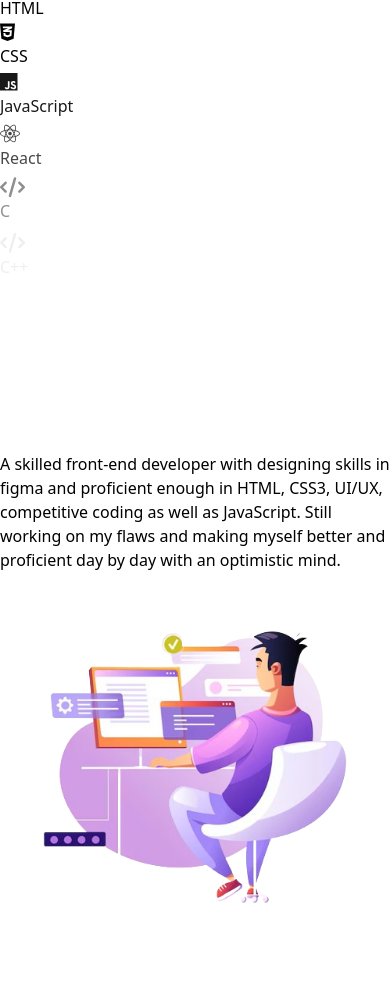
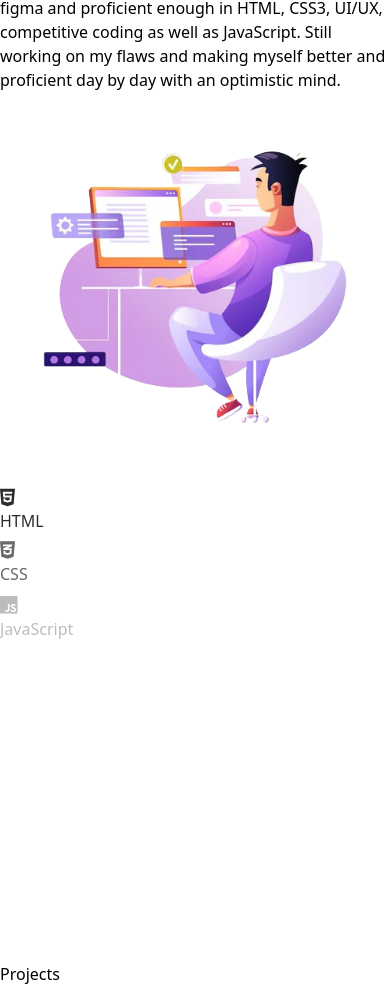
Before and after one commit to fayazap/Portfolio, a React (Vite) app: page / in a window 390 px wide. Shown: the part 1819-2805 px from the top of the page. Before the commit the page ends 2781 px from the top, so only its background shows below. Built offline with nearby package versions, Linux system fonts and the light colour scheme.

Commit message:
skills mobile view updated

```diff
--- a/src/App.jsx
+++ b/src/App.jsx
@@ -3,6 +3,7 @@ import Navbar from './components/Navbar';
 import Headers from './components/Headers';
 import About from './components/About';
 import Skills from './components/Skills';
+import Projects from './components/Projects';
 
 
 const App = () => {
@@ -12,6 +13,7 @@ const App = () => {
       <Headers />
       <About />
       <Skills />
+      <Projects />
     </div>
   )
 }
--- /dev/null
+++ b/src/components/Projects.jsx
@@ -0,0 +1,13 @@
+import React from "react";
+
+const Projects = () => {
+  return (
+    <section className="screen-max-width">
+      <div className="screen-max-width">
+        <h1 className="text-3xl font-extrabold sm:text-3xl mt-10 text-center underline">Projects</h1>
+      </div>
+    </section>
+  );
+};
+
+export default Projects;
--- a/src/components/Skills.jsx
+++ b/src/components/Skills.jsx
@@ -12,7 +12,7 @@ import {
 } from "@fortawesome/free-brands-svg-icons";
 import { faCode } from "@fortawesome/free-solid-svg-icons";
 import gsap from "gsap";
-import { ScrollTrigger } from "gsap/ScrollTrigger"; // Import ScrollTrigger from gsap
+import { ScrollTrigger } from "gsap/ScrollTrigger";
 import { useGSAP } from "@gsap/react";
 
 const Skills = () => {
@@ -32,7 +32,6 @@ const Skills = () => {
   useGSAP(() => {
     gsap.registerPlugin(ScrollTrigger);
 
-    // Animation for skill items
     skills.forEach((skill, index) => {
       gsap.fromTo(
         `#skill-${index}`,
@@ -43,22 +42,21 @@ const Skills = () => {
           duration: 1,
           scrollTrigger: {
             trigger: `#skill-${index}`,
-            start: "top 80%", // Adjust as needed
-            end: "bottom 60%", // Adjust as needed
+            start: "top 80%",
+            end: "bottom 60%",
             scrub: true,
           },
         }
       );
     });
 
-    // Animation for the image
     gsap.to("#skill-image", {
       opacity: 1,
       y: 0,
       scrollTrigger: {
         trigger: "#skill-image",
-        start: "top 80%", // Adjust as needed
-        end: "bottom 60%", // Adjust as needed
+        start: "top 80%",
+        end: "bottom 60%",
         scrub: true,
       },
     });
@@ -69,8 +67,20 @@ const Skills = () => {
       <h1 className="text-3xl font-extrabold sm:text-3xl mt-10 text-center underline">
         Skills
       </h1>
-      <div className="flex items-start justify-between mt-8">
-        <div className="w-1/2">
+      <div className="flex flex-col lg:flex-row items-start justify-between mt-8">
+        <div
+          id="skill-image"
+          className="w-full lg:w-1/2 justify-center py-10 lg:py-20 items-center opacity-0 transform translate-y-20"
+        >
+          <p className="text-lg font-semibold max-sm:text-base px-4 lg:px-0">
+            A skilled front-end developer with designing skills in figma and
+            proficient enough in HTML, CSS3, UI/UX, competitive coding as well
+            as JavaScript. Still working on my flaws and making myself better
+            and proficient day by day with an optimistic mind.
+          </p>
+          <img src={skill} alt="Skills" className="max-w-full h-auto mt-10" />
+        </div>
+        <div className="w-full lg:w-1/2 px-4 lg:px-0">
           {skills.map((skill, index) => (
             <div
               key={skill.name}
@@ -94,18 +104,6 @@ const Skills = () => {
             </div>
           ))}
         </div>
-        <div
-          id="skill-image"
-          className="w-1/2 justify-center ml-20 py-20 items-center opacity-0 transform translate-y-20"
-        >
-          <p className=" text-lg font-semibold max-sm:text-base">
-            A skilled front-end developer with designing skills in figma and
-            proficient enough in HTML, CSS3, UI/UX, competitive coding as well
-            as JavaScript. Still working on my flaws and making myself better
-            and proficient day by day with an optimistic mind.
-          </p>
-          <img src={skill} alt="Skills" className="max-w-full h-auto mt-10" />
-        </div>
       </div>
     </section>
   );
```
